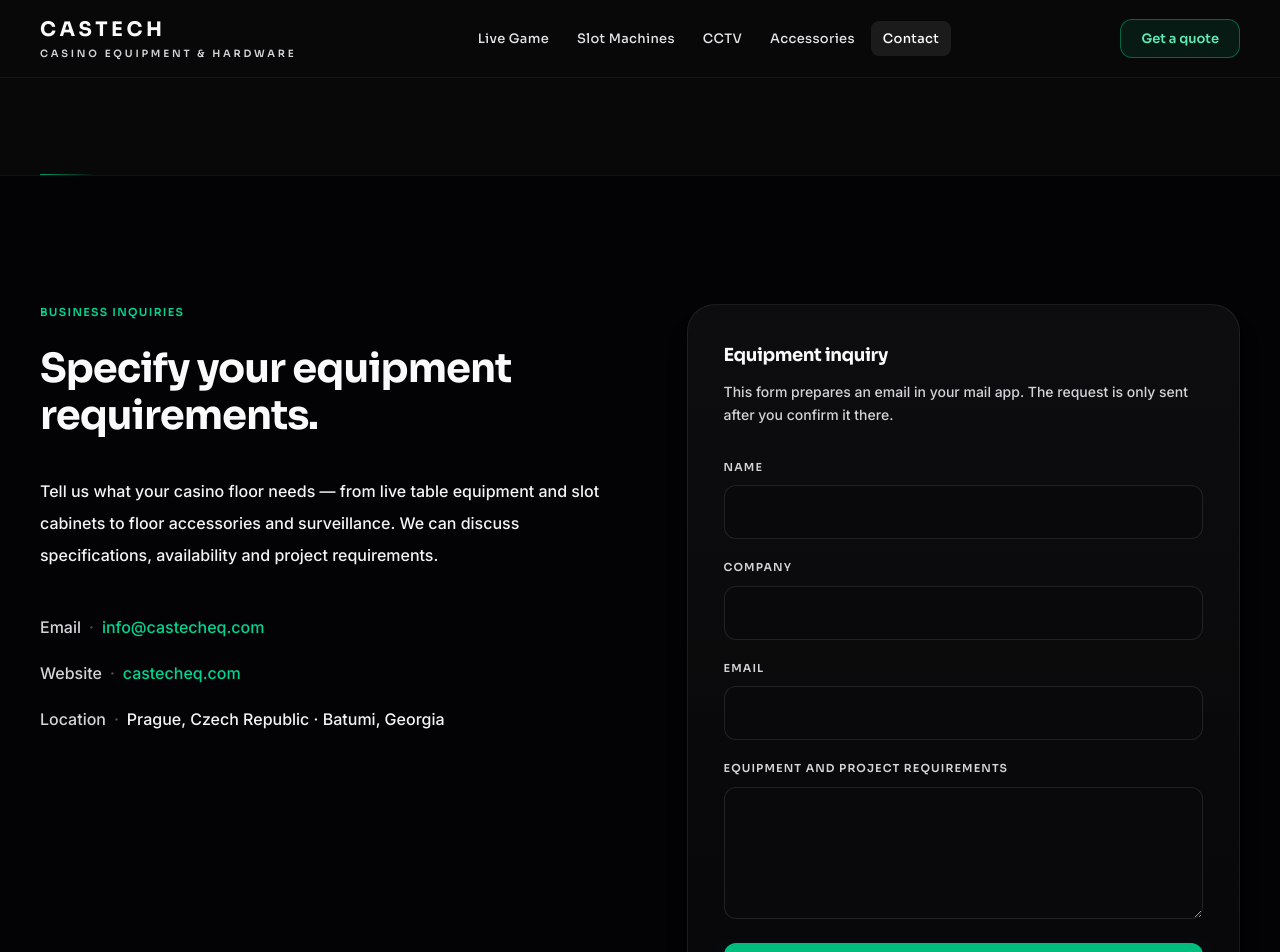
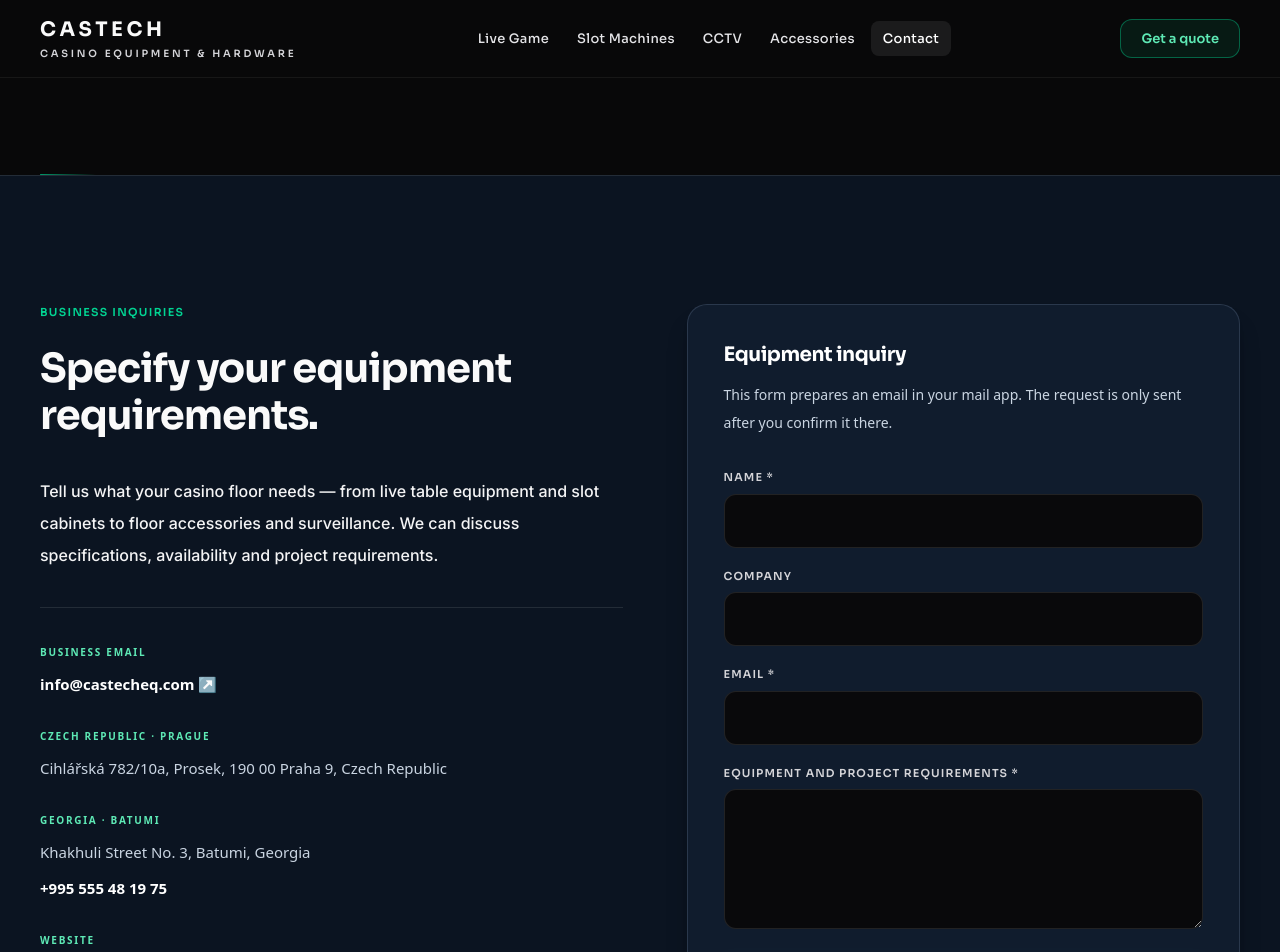
Before and after one commit to blldrmz/castech-site, a Next.js app: page /contact in a window 1280 px wide. Shown: the top 952 px of the page. Built offline with nearby package versions, Linux system fonts and the light colour scheme.

Commit message:
Make CasTech equipment contact form launch an explicit email draft and show group office contacts

```diff
--- a/src/components/Contact.tsx
+++ b/src/components/Contact.tsx
@@ -1,110 +1,81 @@
+"use client";
+
 import { contactContent } from "@/content/site";
+import { useState, type FormEvent } from "react";
 
 export function Contact() {
   const { fields } = contactContent;
+  const [prepared, setPrepared] = useState(false);
+
+  function prepareEmail(e: FormEvent<HTMLFormElement>) {
+    e.preventDefault();
+    const fd = new FormData(e.currentTarget);
+    const name = String(fd.get("name") || "").trim();
+    const company = String(fd.get("company") || "").trim();
+    const email = String(fd.get("email") || "").trim();
+    const message = String(fd.get("message") || "").trim();
+    if (!name || !email || !message) return;
+    const subject = encodeURIComponent("CasTech EQ equipment inquiry" + (company ? " — " + company : ""));
+    const body = encodeURIComponent(
+      ["CasTech EQ equipment inquiry", "", "Name: " + name, "Company: " + (company || "Not specified"), "Email: " + email, "", "Equipment requirements:", message].join("\n")
+    );
+    setPrepared(true);
+    window.location.href = "mailto:" + contactContent.email + "?subject=" + subject + "&body=" + body;
+  }
 
   return (
-    <section id="contact" className="border-t border-white/[0.06] bg-black/35">
+    <section id="contact" className="border-t border-white/10 bg-[#0b1421]">
       <div className="castech-container castech-section-y">
         <div className="grid gap-12 lg:grid-cols-[1fr_0.95fr] lg:gap-16">
           <div>
             <p className="castech-eyebrow">{contactContent.eyebrow}</p>
-            <h2 className="castech-h2 castech-h2-gap max-w-xl">
-              {contactContent.title}
-            </h2>
-            <p className="castech-body-strong mt-8 max-w-xl sm:mt-9">
-              {contactContent.description}
-            </p>
-            <div className="font-sans mt-10 space-y-3.5 text-base font-medium leading-8 text-zinc-200">
+            <h2 className="castech-h2 castech-h2-gap max-w-xl">{contactContent.title}</h2>
+            <p className="castech-body-strong mt-8 max-w-xl sm:mt-9">{contactContent.description}</p>
+
+            <div className="mt-9 space-y-5 border-t border-white/10 pt-7 text-[15px] leading-8 text-slate-300">
               <div>
-                <span className="text-zinc-300">Email</span>
-                <span className="mx-2 text-zinc-600">·</span>
-                <a
-                  href={`mailto:${contactContent.email}`}
-                  className="font-medium text-emerald-400 underline-offset-[3px] transition hover:text-emerald-300 hover:underline"
-                >
-                  {contactContent.email}
+                <span className="block text-[10px] font-bold uppercase tracking-[.17em] text-emerald-300">Business email</span>
+                <a href={`mailto:${contactContent.email}`} className="font-semibold text-white underline-offset-4 hover:underline">
+                  {contactContent.email} ↗
                 </a>
               </div>
               <div>
-                <span className="text-zinc-300">Website</span>
-                <span className="mx-2 text-zinc-600">·</span>
-                <a
-                  href={contactContent.websiteHref}
-                  className="font-medium text-emerald-400 underline-offset-[3px] transition hover:text-emerald-300 hover:underline"
-                  target="_blank"
-                  rel="noopener noreferrer"
-                >
-                  {contactContent.websiteLabel}
-                </a>
+                <span className="block text-[10px] font-bold uppercase tracking-[.17em] text-emerald-300">Czech Republic · Prague</span>
+                <span>{contactContent.pragueAddress}</span>
               </div>
               <div>
-                <span className="text-zinc-300">Location</span>
-                <span className="mx-2 text-zinc-600">·</span>
-                <span className="text-zinc-100">{contactContent.location}</span>
+                <span className="block text-[10px] font-bold uppercase tracking-[.17em] text-emerald-300">Georgia · Batumi</span>
+                <span>{contactContent.batumiAddress}</span>
+                <a href="tel:+995555481975" className="mt-1 block font-semibold text-white hover:text-emerald-300">{contactContent.georgiaPhone}</a>
+              </div>
+              <div>
+                <span className="block text-[10px] font-bold uppercase tracking-[.17em] text-emerald-300">Website</span>
+                <a href={contactContent.websiteHref} className="font-semibold text-white hover:text-emerald-300">{contactContent.websiteLabel} ↗</a>
               </div>
             </div>
           </div>
-
-          <div className="rounded-[28px] border border-white/[0.08] bg-gradient-to-b from-zinc-900/50 to-zinc-950/80 p-7 shadow-xl shadow-black/30 sm:p-9">
-            <div className="font-heading text-lg font-bold tracking-tight text-zinc-50">
-              {contactContent.formTitle}
-            </div>
-            <p className="font-sans mt-3 text-sm font-medium leading-relaxed text-zinc-300">
-              {contactContent.formNote}
-            </p>
-            <form className="mt-8 grid gap-5" noValidate>
-              <div className="grid gap-2.5">
-                <label htmlFor="contact-name" className="castech-field-label">
-                  {fields.name}
-                </label>
-                <input
-                  id="contact-name"
-                  name="name"
-                  autoComplete="name"
-                  className="castech-input"
-                />
+          <div className="rounded-[20px] border border-slate-600/50 bg-[#101c2d] p-7 shadow-xl shadow-black/30 sm:p-9">
+            <div className="font-heading text-xl font-bold tracking-tight text-white">{contactContent.formTitle}</div>
+            <p className="mt-3 text-sm font-medium leading-7 text-slate-300">{contactContent.formNote}</p>
+            <form onSubmit={prepareEmail} className="mt-8 grid gap-5">
+              <div className="grid gap-2">
+                <label htmlFor="contact-name" className="castech-field-label">{fields.name} *</label>
+                <input id="contact-name" name="name" autoComplete="name" required className="castech-input" />
               </div>
-              <div className="grid gap-2.5">
-                <label htmlFor="contact-company" className="castech-field-label">
-                  {fields.company}
-                </label>
-                <input
-                  id="contact-company"
-                  name="company"
-                  autoComplete="organization"
-                  className="castech-input"
-                />
+              <div className="grid gap-2">
+                <label htmlFor="contact-company" className="castech-field-label">{fields.company}</label>
+                <input id="contact-company" name="company" autoComplete="organization" className="castech-input" />
               </div>
-              <div className="grid gap-2.5">
-                <label htmlFor="contact-email" className="castech-field-label">
-                  {fields.email}
-                </label>
-                <input
-                  id="contact-email"
-                  name="email"
-                  type="email"
-                  inputMode="email"
-                  autoComplete="email"
-                  className="castech-input"
-                />
+              <div className="grid gap-2">
+                <label htmlFor="contact-email" className="castech-field-label">{fields.email} *</label>
+                <input id="contact-email" name="email" type="email" autoComplete="email" inputMode="email" required className="castech-input" />
               </div>
-              <div className="grid gap-2.5">
-                <label htmlFor="contact-message" className="castech-field-label">
-                  {fields.message}
-                </label>
-                <textarea
-                  id="contact-message"
-                  name="message"
-                  className="castech-input min-h-[132px] resize-y py-3.5 leading-relaxed"
-                />
+              <div className="grid gap-2">
+                <label htmlFor="contact-message" className="castech-field-label">{fields.message} *</label>
+                <textarea id="contact-message" name="message" required className="castech-input min-h-[140px] resize-y py-3.5 leading-relaxed" />
               </div>
-              <button
-                type="button"
-                className="castech-btn-primary mt-1 w-full sm:w-auto"
-              >
-                {contactContent.submit}
-              </button>
+              <button type="submit" className="castech-btn-primary mt-1 w-full sm:w-auto">{contactContent.submit} ↗</button>
+              {prepared ? <p role="status" className="text-sm leading-7 text-slate-300">Your email application should open with the request. Review and send it there; this website does not send messages directly.</p> : null}
             </form>
           </div>
         </div>
```
